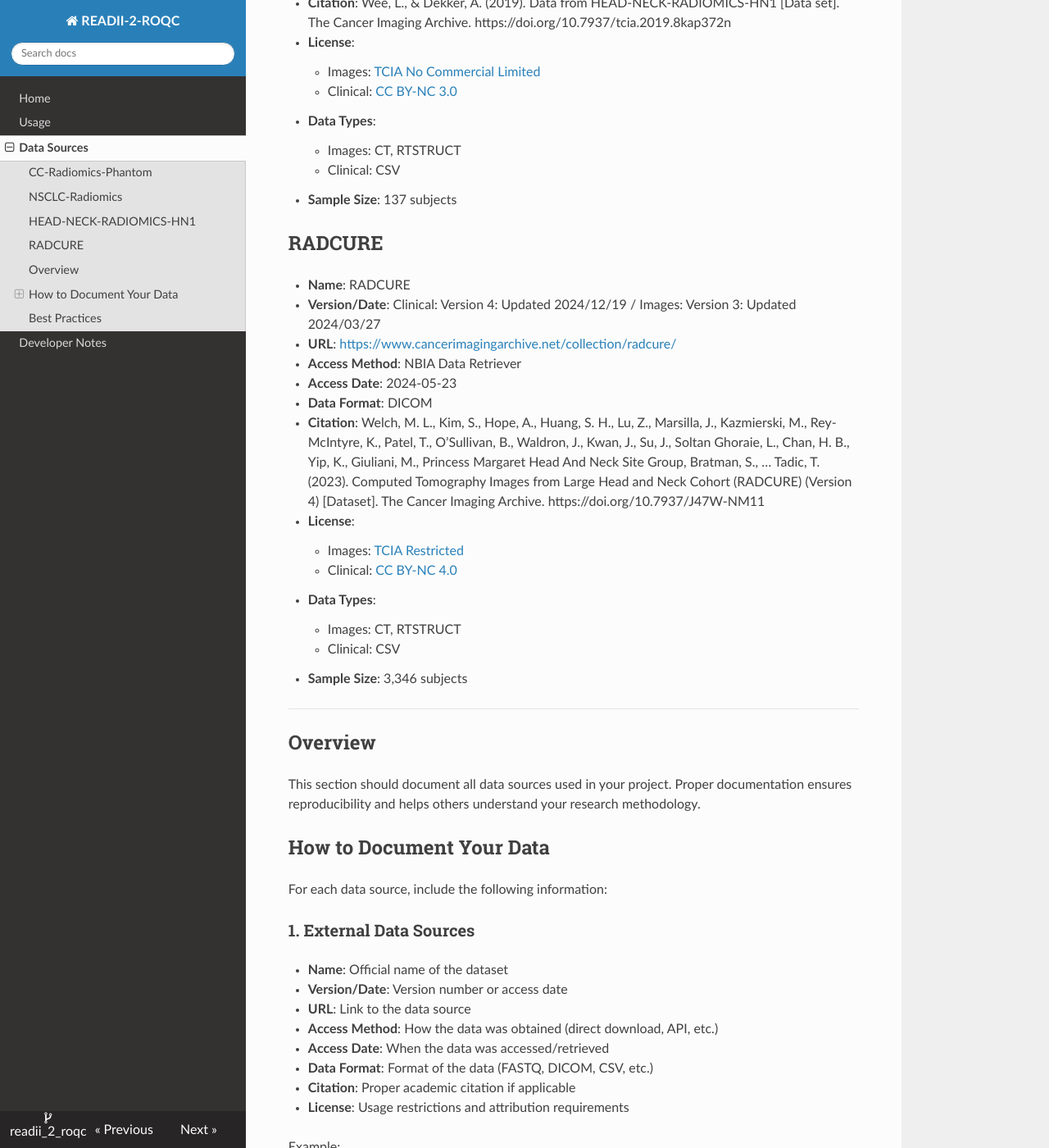
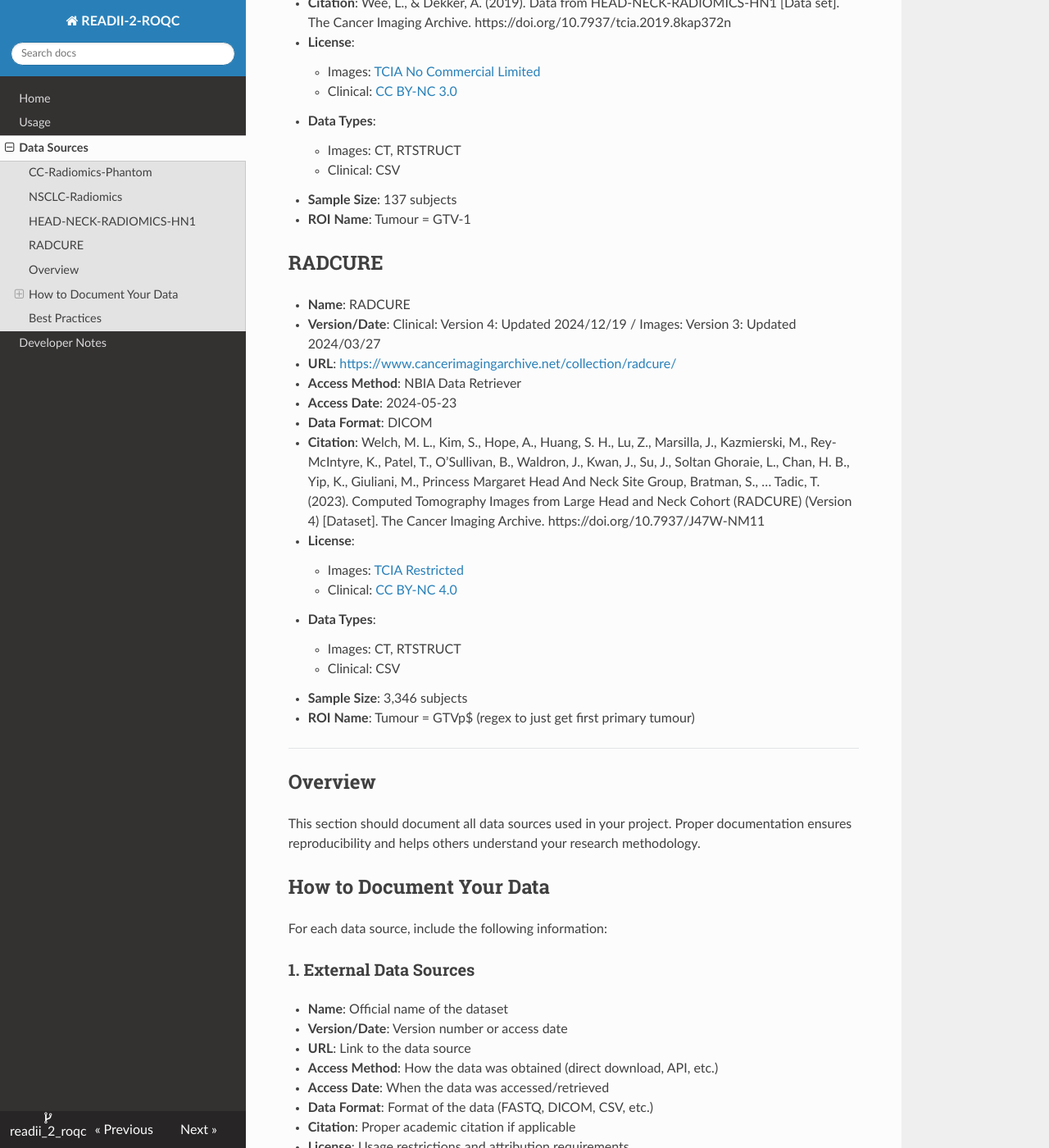
Before and after one commit to bhklab/readii_2_roqc, an MkDocs documentation site: the page built from docs/data_sources.md, in a window 1280 px wide and 1400 px high, scrolled down 1344 px. Shown: the whole window at 82% size. Built offline with MkDocs 1.6.1, drawn with Linux system fonts in a browser that asks for light colours; nearby versions of some CDN libraries.

Commit message:
docs: add ROI names for HN1 and RADCURE

```diff
--- a/docs/data_sources.md
+++ b/docs/data_sources.md
@@ -46,6 +46,7 @@
     - Images: CT, RTSTRUCT
     - Clinical: CSV
 - **Sample Size**: 137 subjects
+- **ROI Name**: Tumour = GTV-1
 
 
 ## RADCURE
@@ -63,6 +64,8 @@
     - Images: CT, RTSTRUCT
     - Clinical: CSV
 - **Sample Size**: 3,346 subjects
+- **ROI Name**: Tumour = GTVp$ (regex to just get first primary tumour)
+
 ---
 ## Overview
 
```
